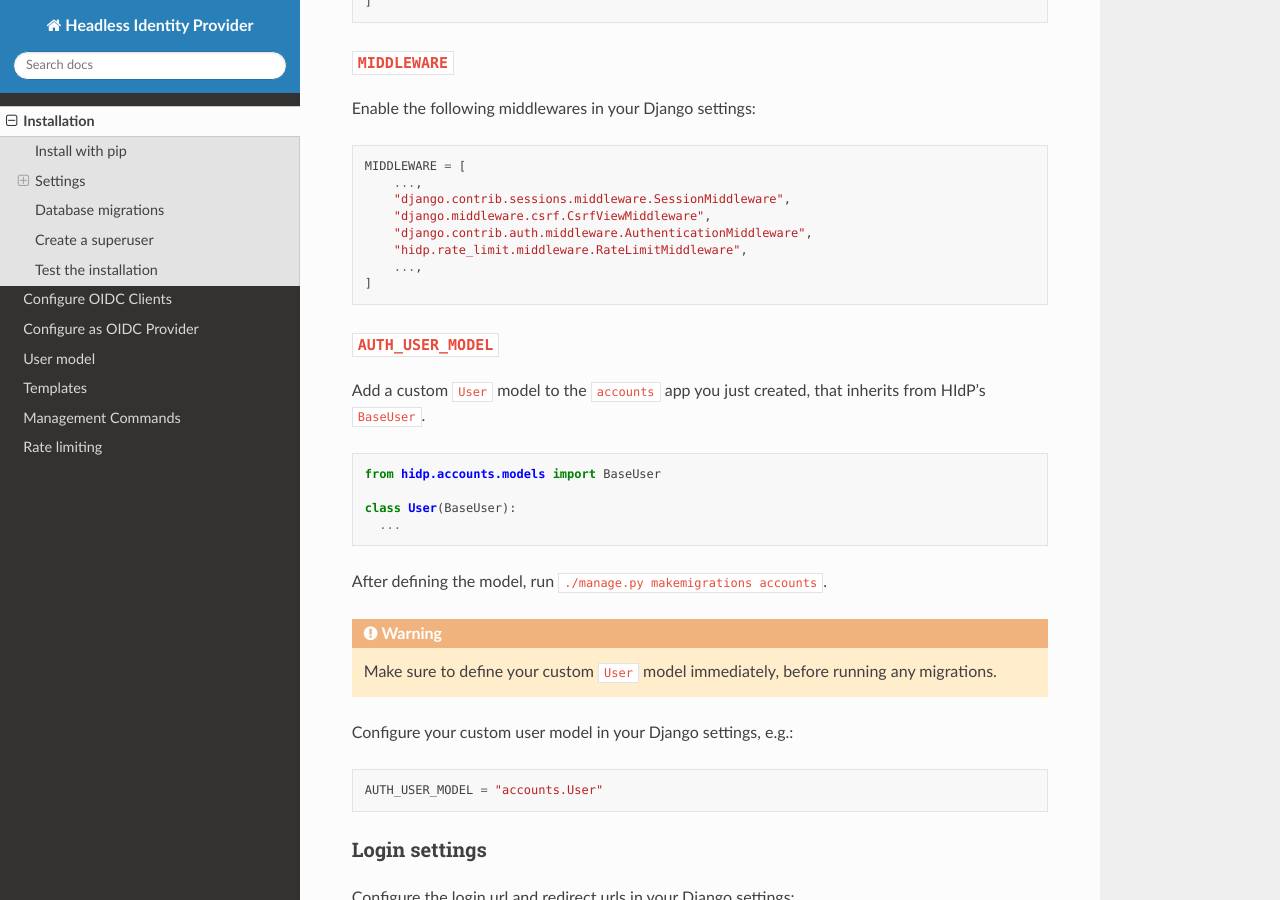
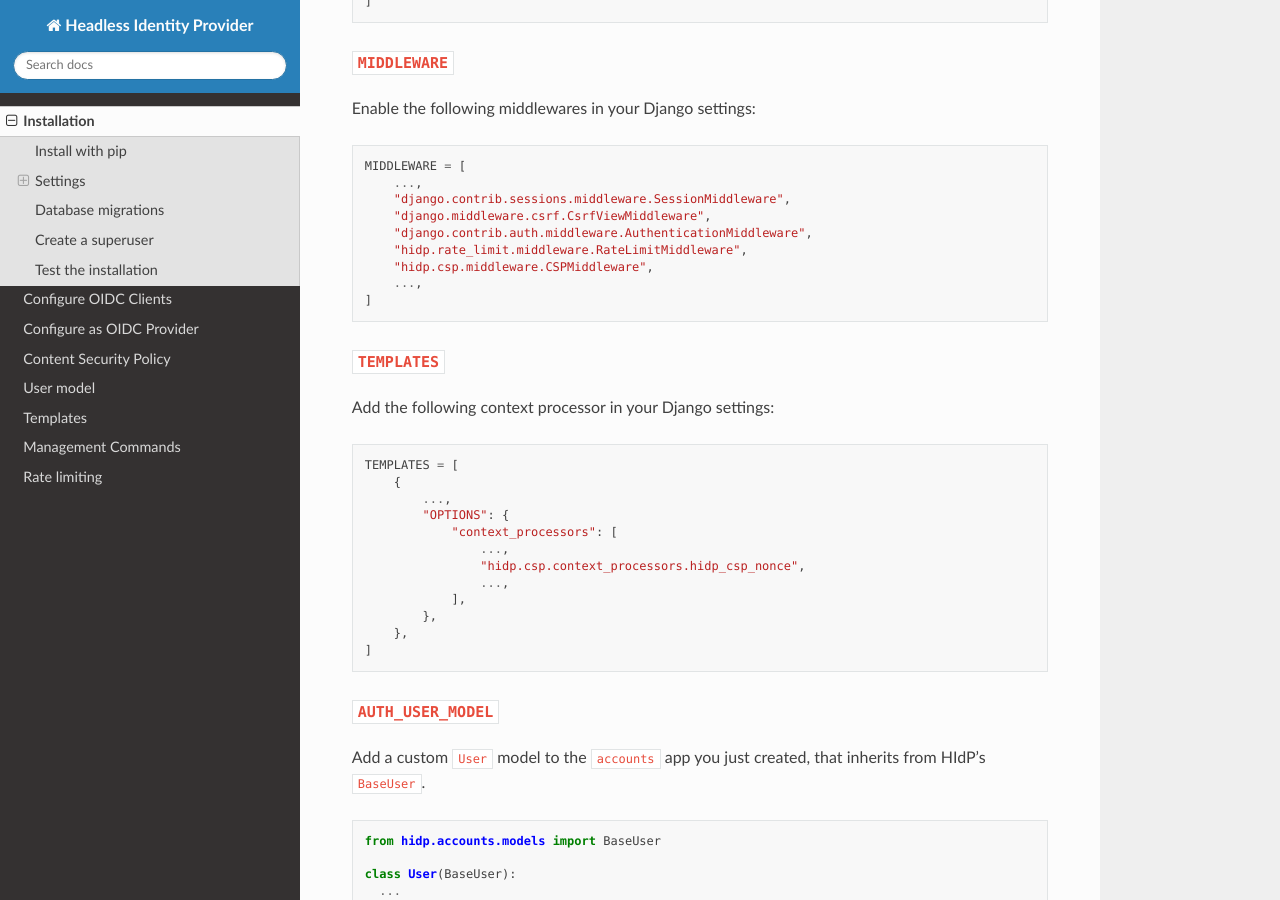
Before and after one commit to leukeleu/django-hidp, a Sphinx documentation site: the page built from packages/hidp/docs/installation.md, in a window 1280 px wide and 900 px high, scrolled down 1140 px. Built offline with Sphinx 7.4.7 and the Read the Docs theme 2.0.0, drawn with Linux system fonts in a browser that asks for light colours.

Commit message:
Add documentation for Content Security Policy

````diff
--- a/packages/hidp/docs/installation.md
+++ b/packages/hidp/docs/installation.md
@@ -56,7 +56,27 @@ MIDDLEWARE = [
     "django.middleware.csrf.CsrfViewMiddleware",
     "django.contrib.auth.middleware.AuthenticationMiddleware",
     "hidp.rate_limit.middleware.RateLimitMiddleware",
+    "hidp.csp.middleware.CSPMiddleware",
     ...,
+]
+```
+
+### `TEMPLATES`
+
+Add the following context processor in your Django settings:
+
+```python
+TEMPLATES = [
+    {
+        ...,
+        "OPTIONS": {
+            "context_processors": [
+                ...,
+                "hidp.csp.context_processors.hidp_csp_nonce",
+                ...,
+            ],
+        },
+    },
 ]
 ```
 
````
Also changed, not shown: packages/hidp/docs/content-security-policy.md (added, +47 -0 lines), packages/hidp/docs/index.md (+1 -0 lines).
